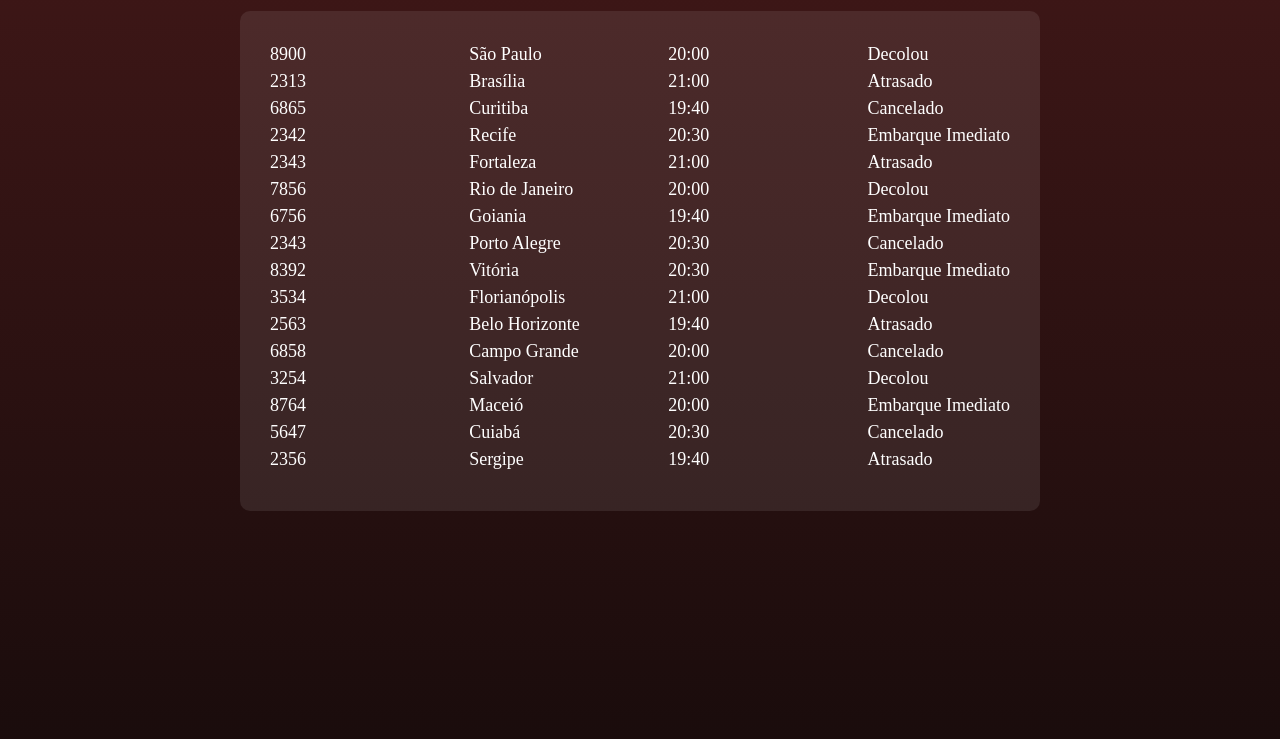
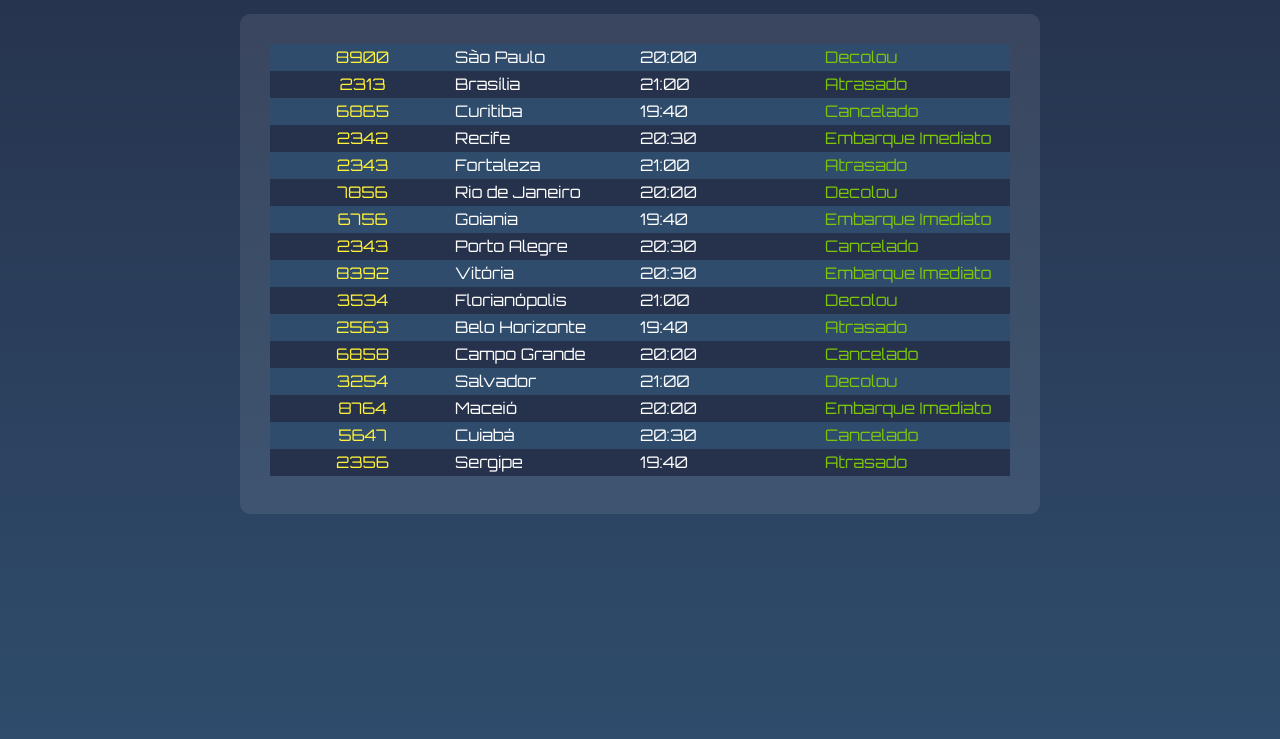
Before and after one commit to viniciusmope/Airport-Info, a plain HTML site: page index.html in a window 1280 px wide. Shown: the part 61-800 px from the top of the page. Drawn offline with Linux system fonts and the light colour scheme.

Commit message:
Change interface style

```diff
--- a/index.html
+++ b/index.html
@@ -5,21 +5,21 @@
     <meta name="viewport" content="width=device-width, initial-scale=1.0">
     <title>Airport Info</title>
     <link rel="stylesheet" href="./src/style.css">
+    <link rel="preconnect" href="https://fonts.googleapis.com">
+    <link rel="preconnect" href="https://fonts.gstatic.com" crossorigin>
+    <link href="https://fonts.googleapis.com/css2?family=Orbitron:wght@400..900&display=swap" rel="stylesheet">
 </head>
 <body>
-
+<div class="container">
     <div class="navtool">
-            <div>
-                <h1 class="depart">Departures</h1>
+        <div class="depart">
+            <h1>Departures</h1>
         </div>
-            <div>
-                <span id="clock"></span>
+        <div id="clock">
         </div>
     </div>
-
-    <div class="container">
+    <div class="flights">
         <div class="flightnumber">
-            <ul>
             <li>8900</li>
             <li>2313</li>
             <li>6865</li>
@@ -36,64 +36,63 @@
             <li>8764</li>
             <li>5647</li>
             <li>2356</li>
-            </ul>
         </div>
         <div class="destination">
-            <span>São Paulo</span>
-            <span>Brasília</span>
-            <span>Curitiba</span>
-            <span>Recife</span>
-            <span>Fortaleza</span>
-            <span>Rio de Janeiro</span>
-            <span>Goiania</span>
-            <span>Porto Alegre</span>
-            <span>Vitória</span>
-            <span>Florianópolis</span>
-            <span>Belo Horizonte</span>
-            <span>Campo Grande</span>
-            <span>Salvador</span>
-            <span>Maceió</span>
-            <span>Cuiabá</span>
-            <span>Sergipe</span>
+            <li>São Paulo</li>
+            <li>Brasília</li>
+            <li>Curitiba</li>
+            <li>Recife</li>
+            <li>Fortaleza</li>
+            <li>Rio de Janeiro</li>
+            <li>Goiania</li>
+            <li>Porto Alegre</li>
+            <li>Vitória</li>
+            <li>Florianópolis</li>
+            <li>Belo Horizonte</li>
+            <li>Campo Grande</li>
+            <li>Salvador</li>
+            <li>Maceió</li>
+            <li>Cuiabá</li>
+            <li>Sergipe</li>
         </div>
         <div class="flighthour">
-            <span>20:00</span>
-            <span>21:00</span>
-            <span>19:40</span>
-            <span>20:30</span>
-            <span>21:00</span>
-            <span>20:00</span>
-            <span>19:40</span>
-            <span>20:30</span>
-            <span>20:30</span>
-            <span>21:00</span>
-            <span>19:40</span>
-            <span>20:00</span>
-            <span>21:00</span>
-            <span>20:00</span>
-            <span>20:30</span>
-            <span>19:40</span>
+            <li>20:00</li>
+            <li>21:00</li>
+            <li>19:40</li>
+            <li>20:30</li>
+            <li>21:00</li>
+            <li>20:00</li>
+            <li>19:40</li>
+            <li>20:30</li>
+            <li>20:30</li>
+            <li>21:00</li>
+            <li>19:40</li>
+            <li>20:00</li>
+            <li>21:00</li>
+            <li>20:00</li>
+            <li>20:30</li>
+            <li>19:40</li>
         </div>
         <div class="flightstatus">
-            <span>Decolou</span>
-            <span>Atrasado</span>
-            <span>Cancelado</span>
-            <span>Embarque&nbsp;Imediato</span>
-            <span>Atrasado</span>
-            <span>Decolou</span>
-            <span>Embarque Imediato</span>
-            <span>Cancelado</span>
-            <span>Embarque Imediato</span>
-            <span>Decolou</span>
-            <span>Atrasado</span>
-            <span>Cancelado</span>
-            <span>Decolou</span>
-            <span>Embarque Imediato</span>
-            <span>Cancelado</span>
-            <span>Atrasado</span>
+            <li>Decolou</li>
+            <li>Atrasado</li>
+            <li>Cancelado</li>
+            <li>Embarque&nbsp;Imediato</li>
+            <li>Atrasado</li>
+            <li>Decolou</li>
+            <li>Embarque Imediato</li>
+            <li>Cancelado</li>
+            <li>Embarque Imediato</li>
+            <li>Decolou</li>
+            <li>Atrasado</li>
+            <li>Cancelado</li>
+            <li>Decolou</li>
+            <li>Embarque Imediato</li>
+            <li>Cancelado</li>
+            <li>Atrasado</li>
         </div>
     </div>
-
+</div>
 </body>
 <script src="./js/app.js"></script>
 </html>
--- a/src/style.css
+++ b/src/style.css
@@ -5,8 +5,13 @@
 }
 
 body {
-    background: linear-gradient(to bottom, #3f1717, #1a0c0c);
+    background: linear-gradient(to bottom, #26324C, #2F4C6C);
     height: 100vh;
+    font-family: "Orbitron", sans-serif;
+    font-optical-sizing: auto;
+    font-weight: 300;
+    font-style: normal;
+    font-size: 1em;
 }
 
 .navtool {
@@ -25,14 +30,12 @@ body {
     color: #f7f2f2;
 }
 
-#horaAtual {
+#clock {
     color: white;
-
-
-
 }
 
-.container {
+.flights {
+    padding: 0 30px 0 30px;
     background-color: rgba(255, 255, 255, 0.086);
     width: 800px;
     height: 500px;
@@ -45,24 +48,22 @@ body {
 }
 
 .flightnumber {
-    padding: 30px;
-    font-size: large;
+    padding: 30px 0 30px 0;
     line-height: 27px;
-    color: white;
+    color: rgb(255, 242, 56);
 }
 
 .destination {
-    padding: 30px;
-    font-size: large;
+    padding: 30px 0 30px 0;
     line-height: 27px;
     color: white;
     display: flex;
     flex-direction: column;
+    white-space: nowrap;
 }
 
 .flighthour {
-    padding: 30px;
-    font-size: large;
+    padding: 30px 0 30px 0;
     line-height: 27px;
     color: white;
     display: flex;
@@ -70,10 +71,9 @@ body {
 }
 
 .flightstatus {
-    padding: 30px;
-    font-size: large;
+    padding: 30px 0 30px 0;
     line-height: 27px;
-    color: white;
+    color: #7CC508;
     display: flex;
     flex-direction: column;
 }
@@ -81,3 +81,15 @@ body {
 li {
     list-style-type: none;
 }
+
+li:nth-child(even) {
+    background-color: #26324C; /* Cor de fundo para itens pares */
+}
+
+li:nth-child(odd) {
+background-color: #2F4C6C; /* Cor de fundo para itens ímpares */
+}
+
+.flightnumber > li {
+    text-align: center;
+}
```
Lines whose indentation alone changed are shown as unchanged.
